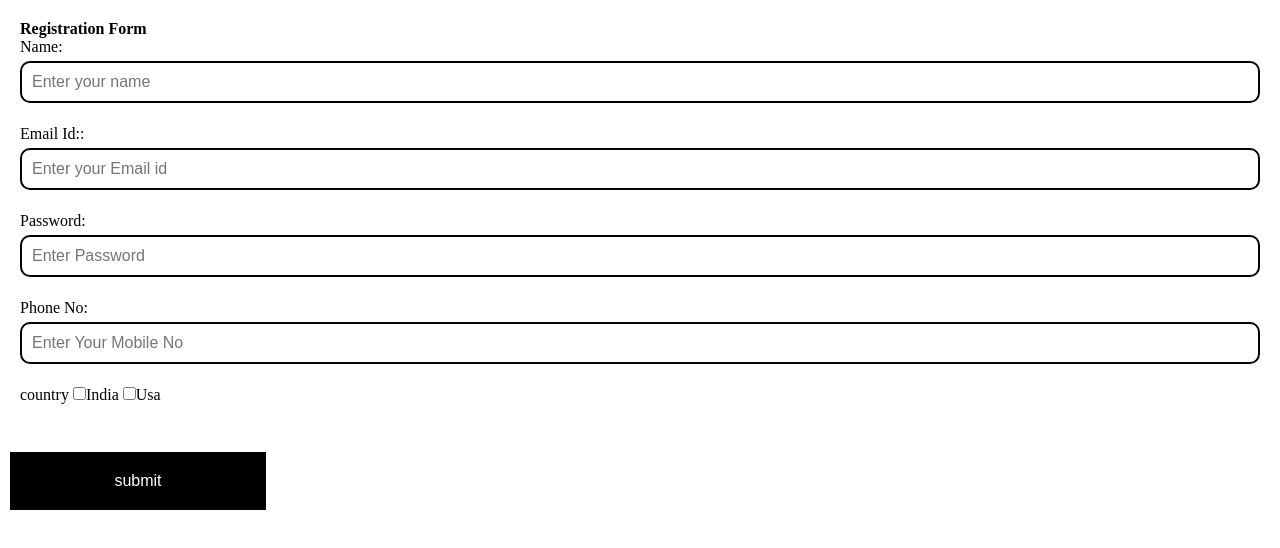
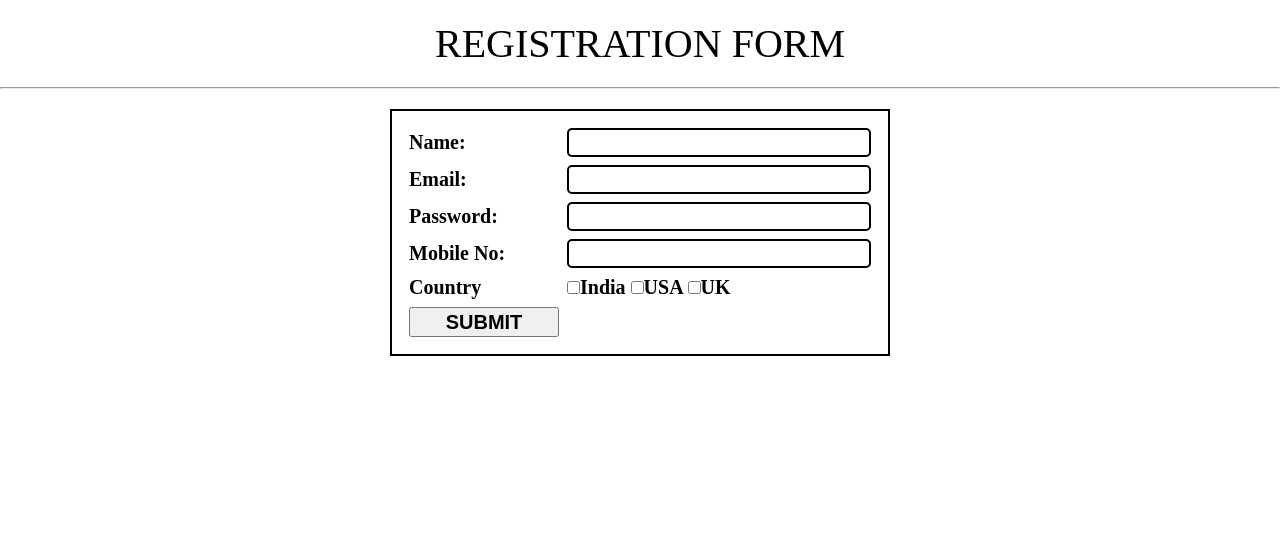
Before and after one commit to viveksheladiya/Registration-Form, a plain HTML site: page index.html in a window 1280 px wide. Drawn offline with Linux system fonts and the light colour scheme.

Commit message:
Registration Form

```diff
--- a/index.html
+++ b/index.html
@@ -5,28 +5,44 @@
         <link rel="stylesheet" href="./style.css">
     </head>
     <body>
+        <center>
+            <form>
+                    <legend>REGISTRATION FORM</legend>
+                    <hr>
+                    <table>
+                        <tr>
+                            <td>Name:</td>
+                            <td><input type="text" id="name" name="name" required></td>
+                        </tr>
 
-        <form method="post" id="regform">
-            <div class="container">
-                <h1>Registration Form</h1>
-            <label for="Name">Name:</label>
-            <input type="text" placeholder="Enter your name" required><br/>
+                        <tr>
+                            <td>Email:</td>
+                            <td><input type="email" id="email" name="email" required></td>
+                        </tr>
 
-            <label for="Email">Email Id::</label>
-            <input type="email" placeholder="Enter your Email id" required><br/>
+                        <tr>
+                            <td>Password:</td>
+                            <td><input type="password" id="pwd" name="pwd" required></td>
+                        </tr>
 
-            <label for="pwsd">Password:</label>
-            <input type="password" placeholder="Enter Password" required><br/>
+                        <tr>
+                            <td>Mobile No:</td>
+                            <td><input type="number" id="phno" name="phno" required></td>
+                        </tr>
 
-            <label for="Phone">Phone No:</label>
-            <input type="number" placeholder="Enter Your Mobile No" required><br/>
-
-            <label for="country">country</label>
-            <input type="checkbox" name="country" required>India
-            <input type="checkbox" name="country" required>Usa
-            </div>
-            <br/>
-            <button type="submit" class="register">submit</button>
-        </form>
+                        <tr>
+                            <td>Country</td>
+                            <td>
+                                <input type="checkbox" id="cind" name="cind" value="india">India
+                                <input type="checkbox" id="cus" name="cus" value="usa">USA
+                                <input type="checkbox" id="cuk" name="cuk" value="uk">UK
+                            </td>
+                        </tr>
+                        <tr>
+                            <td><input type="submit" value="submit" id="sbtn" name="sbtn"></td>
+                        </tr>
+                    </table>
+            </form>
+        </center>
     </body>
 </html>
--- a/style.css
+++ b/style.css
@@ -1,35 +1,53 @@
 *{
     margin: 0;
     padding: 0;
-    font-size: medium;
-    box-sizing: border-box;
 }
-.body{
+body{
+    position: relative;
+}
+legend{
+    align-items: center;
+    font-size: 40px;
     padding: 20px;
 }
-h2{
-    text-align: center;
+table{
+    border: 2px solid black;
+    padding: 12px;
+    margin: 20px;
+    font-weight: 800;
 }
-.container{
-    padding: 20px;
+tr td{
+    padding: 3px;
+    font-size: 20px;
 }
-input[type=text],input[type=password],input[type=email],input[type=number]{
-    width: 100%;
+#name{
+    height: 25px;
+    width: 300px;
     border: 2px solid black;
-    padding: 10px;
-    margin: 5px 0 22px;
-    display: inline-block;
-    border-radius: 10px;
+    border-radius: 5px;
 }
-div{
-    padding: 10px;
+#email{
+    height: 25px;
+    width: 300px;
+    border: 2px solid black;
+    border-radius: 5px;
 }
-.register{
-    background-color: black;
-    color: white;
-    border: none;
-    cursor: pointer;
-    width: 20%;
-    padding: 20px;
-    margin: 10px;
+#pwd{
+    height: 25px;
+    width: 300px;
+    border: 2px solid black;
+    border-radius: 5px;
 }
+#phno{
+    height: 25px;
+    width: 300px;
+    border: 2px solid black;
+    border-radius: 5px;
+}
+#sbtn{
+    width: 150px;
+    height: 30px;
+    font-size: 20px;
+    text-transform: uppercase;
+    font-weight: 700;
+}
```
